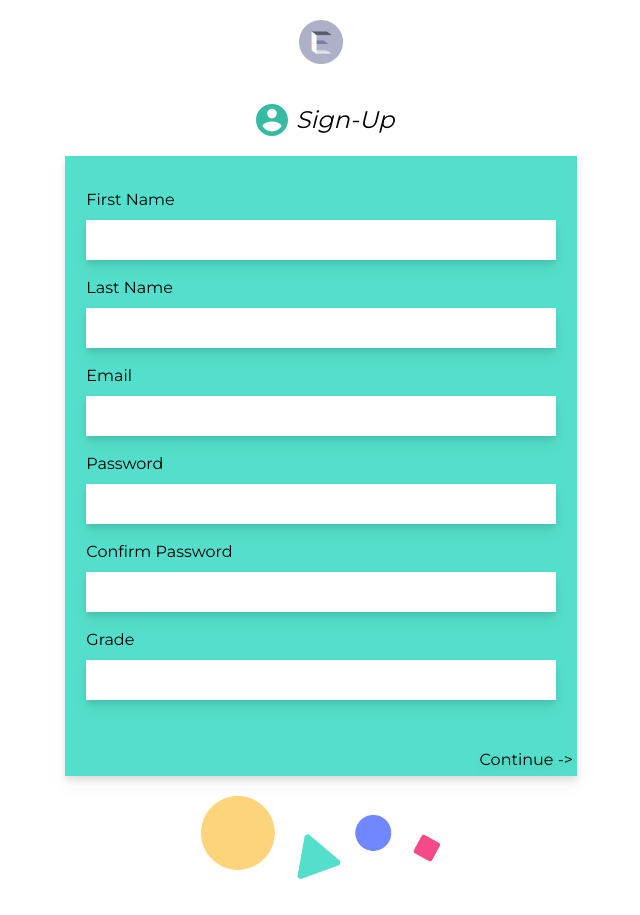
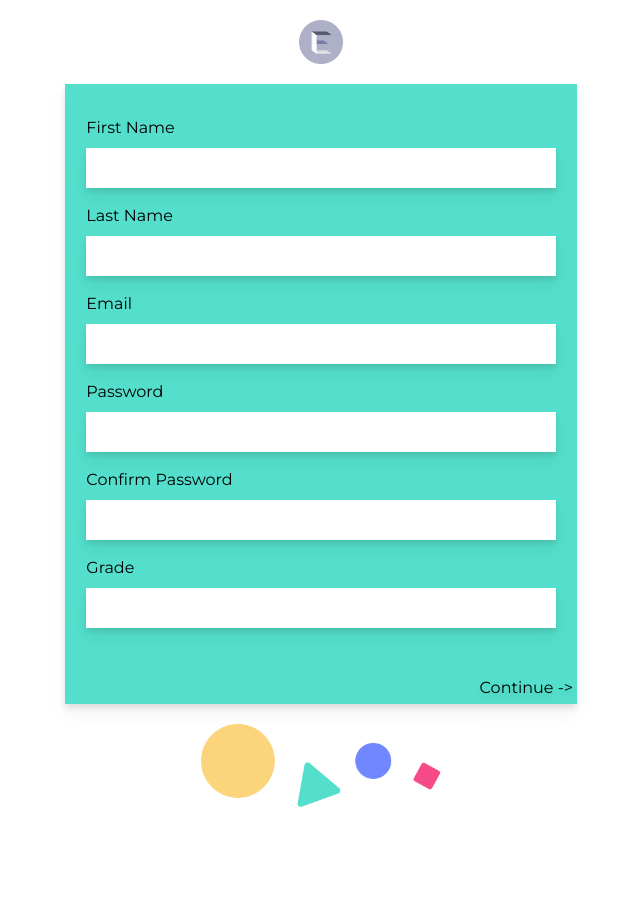
Before and after one commit to codersforcauses/elucidate, a Nuxt app in the folder client/: page /signup in a window 1280 px wide. Shown: the whole page, without its empty margins (319-959 px from the left). After the commit the page ends 843 px from the top, so only its background shows below. Built offline with nearby package versions, Linux system fonts and the light colour scheme.

Commit message:
Merge page title and header

```diff
--- a/client/components/AuthHeader.vue
+++ b/client/components/AuthHeader.vue
@@ -1,11 +1,20 @@
 <template>
-  <div class="flex justify-center my-5">
-    <img class="w-11" src="~/assets/logo.png" />
+  <div>
+    <div class="flex justify-center my-5">
+      <img class="w-11" src="~/assets/logo.png" />
+    </div>
+    <div  v-if="pageTitle !== ''" class="flex justify-center items-center my-5 ">
+      <img class="w-8 mx-2" src="~/assets/personIcon.svg" />
+      <p class="text-2xl italic">{{pageTitle}}</p>
+    </div>
   </div>
 </template>
 
 <script>
 export default {
   name: 'AuthHeader',
+  props: {
+    pageTitle: String,
+  }
 };
 </script>
--- a/client/pages/signup.vue
+++ b/client/pages/signup.vue
@@ -1,10 +1,6 @@
 <template>
   <div class="flex flex-col min-h-screen">
-    <AuthHeader />
-    <div class="flex justify-center items-center my-5 ">
-      <img class="w-8 mx-2" src="~/assets/personIcon.svg" />
-      <p class="text-2xl italic">Sign-Up</p>
-    </div>
+    <AuthHeader :pageTitle="title" />
     <div class="flex flex-grow justify-center">
       <!-- Add sign up form here? -->
       <div class="w-11/12 max-w-lg flex flex-col items-center bg-green drop-shadow-lg">
@@ -23,6 +19,7 @@ let count = 0;
 export default {
   name: 'signup-page',
   data: () => ({
+    title: "",
     fields: [
       { name: "First Name", type: "text", index: count++ },
       { name: "Last Name", type: "text", index: count++ },
```
